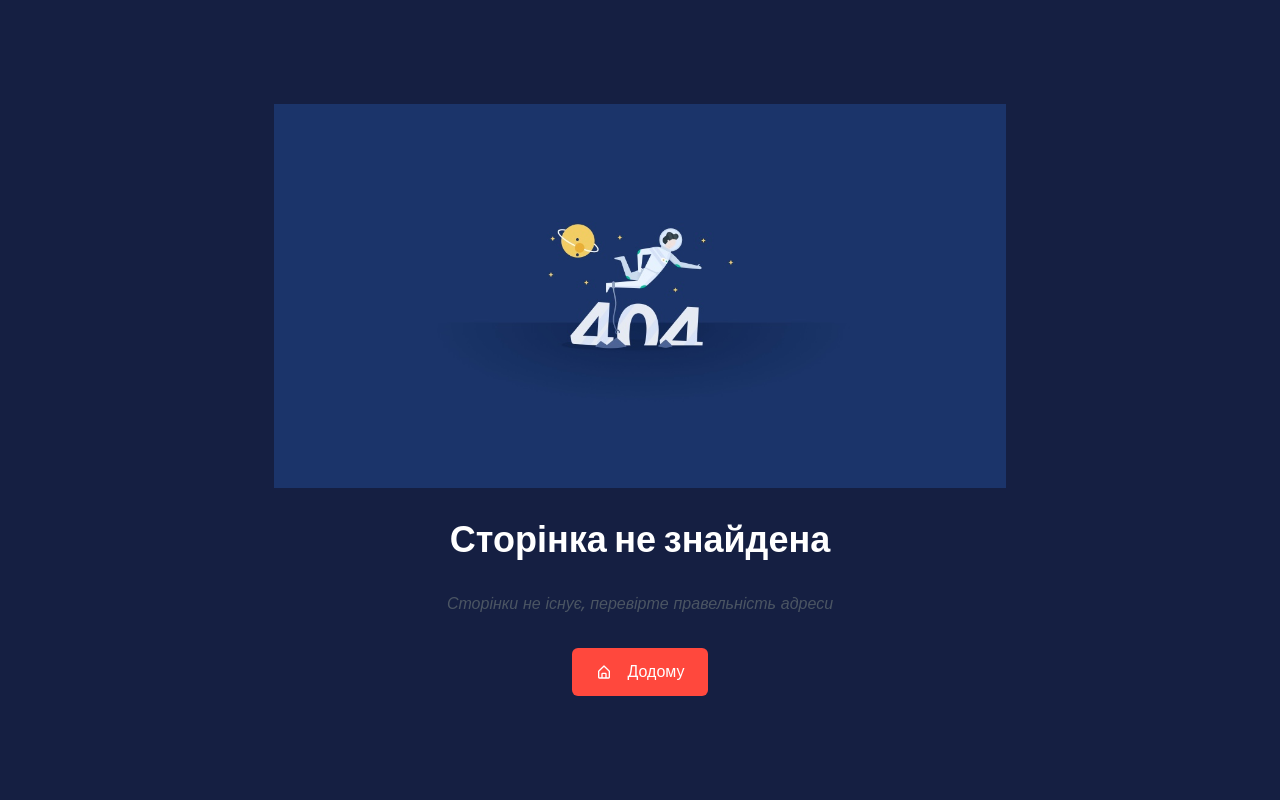
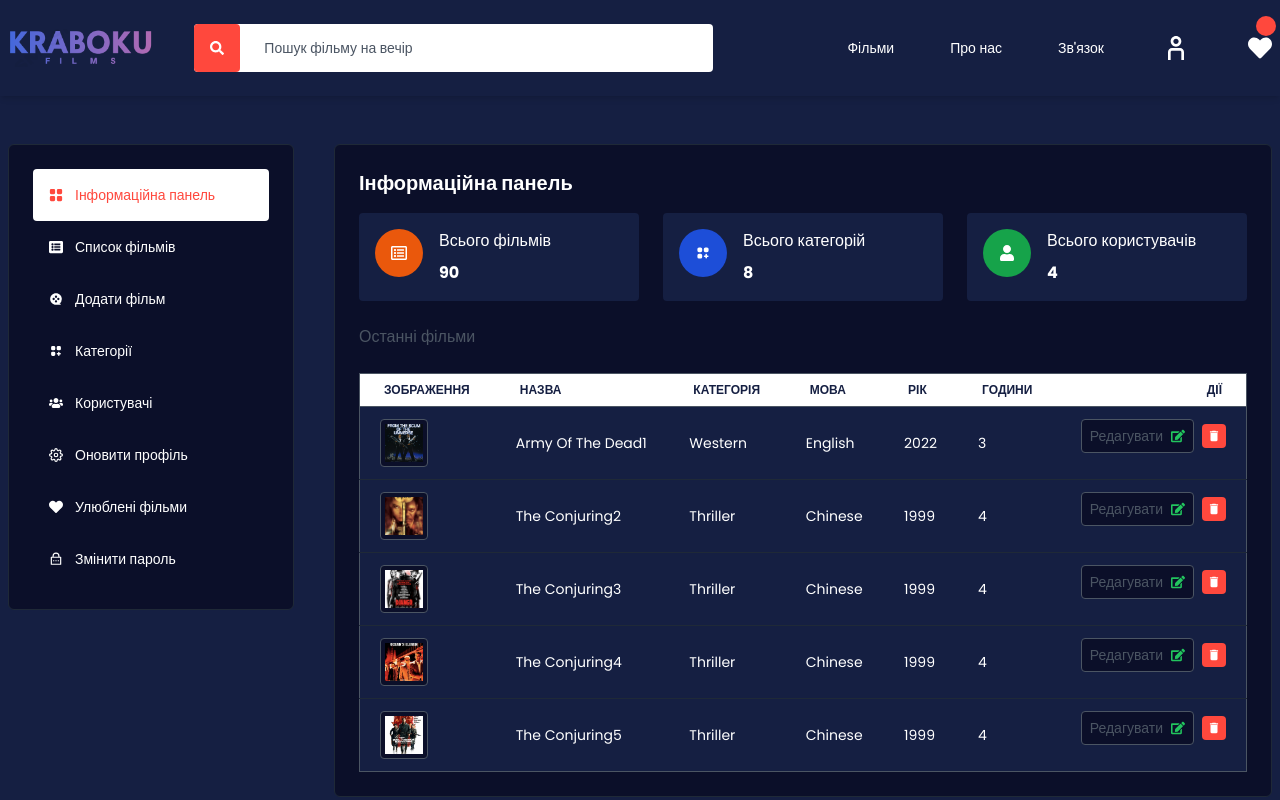
Before and after one commit to xolarkodak/KRABOKU, a React (Create React App) app in the folder client/: page /dashboard in a window 1280 px wide. Shown: the top 800 px of the page. Built offline with nearby package versions, Linux system fonts and the light colour scheme.

Commit message:
Category_table2_dashboard_MovieList

```diff
--- a/client/src/App.js
+++ b/client/src/App.js
@@ -14,6 +14,9 @@ import Register from './Screens/Register';
 import Profile from './Screens/Dashboard/Profile';
 import Password from './Screens/Dashboard/Password';
 import FavoritesMovies from './Screens/Dashboard/FavoritesMovies';
+import MoviesList from './Screens/Dashboard/Admin/MovieList';
+import Dashboard from './Screens/Dashboard/Admin/Dashboard';
+import Categories from './Screens/Dashboard/Admin/Categories';
 
 function App() {
   Aos.init();
@@ -31,6 +34,9 @@ function App() {
         <Route path="/profile" element={<Profile />} />
         <Route path="/password" element={<Password />} />
         <Route path="/favorites" element={<FavoritesMovies />} />
+        <Route path="/movieslist" element={<MoviesList />} />
+        <Route path="/dashboard" element={<Dashboard />} />
+        <Route path="/categories" element={<Categories />} />
         <Route path="*" element={<NotFound />} />
       </Routes>
     </>
--- a/client/src/Components/Modals/CategoryModal.js
+++ b/client/src/Components/Modals/CategoryModal.js
@@ -0,0 +1,28 @@
+import React from 'react';
+import MainModal from './MainModal';
+import { Input } from '../UsedInputs';
+
+function CategoryModal({ modalOpen, setModalOpen, category }) {
+  return (
+    <MainModal modalOpen={modalOpen} setModalOpen={setModalOpen}>
+      <div className="inline-block sm:w-4/5 border border-border md:w-3/5 lg:w-2/5 w-full align-middle p-10 overflow-y-auto h-full bg-main text-white rounded-2xl">
+        <h2 className="text-3xl font-bold">{category ? 'Update' : 'Create'}</h2>
+        <form className="flex flex-col gap-6 text-left mt-6">
+          <Input
+            label="Category Name"
+            placeholder={category ? category.title : 'Actions'}
+            type="text"
+            bg={false}
+          />
+          <button
+            onClick={() => setModalOpen(false)}
+            className="w-full flex-rows gap-4 py-3 text-lg transitions hover:bg-dry border-2 border-subMain rounded bg-subMain text-white">
+            {category ? 'Update' : 'Add'}
+          </button>
+        </form>
+      </div>
+    </MainModal>
+  );
+}
+
+export default CategoryModal;
--- a/client/src/Components/Table2.js
+++ b/client/src/Components/Table2.js
@@ -0,0 +1,108 @@
+import React from 'react';
+import { FaEdit } from 'react-icons/fa';
+import { MdDelete } from 'react-icons/md';
+
+const Head = 'text-xs text-left text-main font-semibold px-6 py-2 uppercase';
+const Text = 'text-sm text-left leading-6 whitespace-nowrap px-5 py-3';
+
+// rows
+const Rows = (data, i, users, OnEditFunction) => {
+  return (
+    <tr key={i}>
+      {/* users */}
+      {users ? (
+        <>
+          <td className={`${Text}`}>
+            <div className="w-12 p-1 bg-dry border border-border h-12 rounded overflow-hidden">
+              <img
+                className="h-full w-full object-cover"
+                src={`/images/${data.image ? data.image : 'user.png'}`}
+                alt={data?.fullName}
+              />
+            </div>
+          </td>
+          <td className={`${Text}`}>{data._id ? data._id : '2R75T8'}</td>
+          <td className={`${Text}`}>{data.createAt ? data.createAt : '12, Jan 2023'}</td>
+          <td className={`${Text}`}>{data.fullName}</td>
+          <td className={`${Text}`}>{data.email}</td>
+          <td className={`${Text} float-right flex-rows gap-2`}>
+            <button className="bg-subMain text-white rounded flex-colo w-6 h-6">
+              <MdDelete />
+            </button>
+          </td>
+        </>
+      ) : (
+        // Categories
+        <>
+          <td className={`${Text} font-bold`}>2R75T8</td>
+          <td className={`${Text}`}>{data.createAt ? data.createAt : '12, Jan 2023'}</td>
+          <td className={`${Text}`}>{data.title}</td>
+          <td className={`${Text} float-right flex-rows gap-2`}>
+            <button
+              onClick={() => OnEditFunction(data)}
+              className="border border-border bg-dry flex-rows gap-2 text-border rounded py-1 px-2">
+              Редагувати <FaEdit className="text-green-500" />
+            </button>
+            <button className="bg-subMain text-white rounded flex-colo w-6 h-6">
+              <MdDelete />
+            </button>
+          </td>
+        </>
+      )}
+    </tr>
+  );
+};
+
+// table
+function Table2({ data, users, OnEditFunction }) {
+  return (
+    <div className="overflow-x-scroll overflow-hidden relative w-full">
+      <table className="w-full table-auto border border-border divide-y divide-border">
+        <thead>
+          <tr className="bg-dryGray">
+            {users ? (
+              <>
+                <th scope="col" className={`${Head}`}>
+                  Зображення
+                </th>
+                <th scope="col" className={`${Head}`}>
+                  Id
+                </th>
+                <th scope="col" className={`${Head}`}>
+                  Дата
+                </th>
+                <th scope="col" className={`${Head}`}>
+                  Повне ім'я
+                </th>
+                <th scope="col" className={`${Head}`}>
+                  Email
+                </th>
+              </>
+            ) : (
+              <>
+                <th scope="col" className={`${Head}`}>
+                  Id
+                </th>
+                <th scope="col" className={`${Head}`}>
+                  Дата
+                </th>
+                <th scope="col" className={`${Head}`}>
+                  Назва
+                </th>
+              </>
+            )}
+
+            <th scope="col" className={`${Head} text-end`}>
+              Дії
+            </th>
+          </tr>
+        </thead>
+        <tbody className="bg-main divide-y divide-gray-800">
+          {data.map((data, i) => Rows(data, i, users, OnEditFunction))}
+        </tbody>
+      </table>
+    </div>
+  );
+}
+
+export default Table2;
--- a/client/src/Components/Uploder.js
+++ b/client/src/Components/Uploder.js
@@ -1,6 +1,6 @@
-import React from "react";
-import { useDropzone } from "react-dropzone";
-import { FiUploadCloud } from "react-icons/fi";
+import React from 'react';
+import { useDropzone } from 'react-dropzone';
+import { FiUploadCloud } from 'react-icons/fi';
 
 function Uploder() {
   const { getRootProps, getInputProps } = useDropzone({
@@ -14,16 +14,13 @@ function Uploder() {
     <div className="w-full text-center">
       <div
         {...getRootProps()}
-        className="px-6 py-8 border-2 border-border border-dashed bg-main rounded-md cursor-pointer"
-      >
+        className="px-6 py-8 border-2 border-border border-dashed bg-main rounded-md cursor-pointer">
         <input {...getInputProps()} />
         <span className="mx-auto flex-colo text-subMain text-3xl">
           <FiUploadCloud />
         </span>
-        <p className="text-sm mt-2">Drag your image here</p>
-        <em className="text-xs text-border">
-          (only .jpg and .png files will be accepted)
-        </em>
+        <p className="text-sm mt-2">Перетягніть зображення сюди</p>
+        <em className="text-xs text-border">(приймаються лише файли у форматі .jpg та .png)</em>
       </div>
     </div>
   );
--- a/client/src/Screens/Dashboard/Admin/Categories.js
+++ b/client/src/Screens/Dashboard/Admin/Categories.js
@@ -0,0 +1,42 @@
+import React, { useEffect, useState } from 'react';
+import { HiPlusCircle } from 'react-icons/hi';
+import Table2 from '../../../Components/Table2';
+import SideBar from '../SideBar';
+import { CategoriesData } from '../../../Data/CategoriesData';
+import CategoryModal from '../../../Components/Modals/CategoryModal';
+
+function Categories() {
+  const [modalOpen, setModalOpen] = useState(false);
+  const [category, setCategory] = useState();
+
+  const OnEditFunction = (id) => {
+    setCategory(id);
+    setModalOpen(!modalOpen);
+  };
+
+  useEffect(() => {
+    if (modalOpen === false) {
+      setCategory();
+    }
+  }, [modalOpen]);
+
+  return (
+    <SideBar>
+      <CategoryModal modalOpen={modalOpen} setModalOpen={setModalOpen} category={category} />
+      <div className="flex flex-col gap-6">
+        <div className="flex-btn gap-2">
+          <h2 className="text-xl font-bold">Категорії</h2>
+          <button
+            onClick={() => setModalOpen(true)}
+            className="bg-subMain flex-rows gap-4 font-medium transitions hover:bg-main border border-subMain text-white py-2 px-4 rounded">
+            <HiPlusCircle /> Створити
+          </button>
+        </div>
+
+        <Table2 data={CategoriesData} users={false} OnEditFunction={OnEditFunction} />
+      </div>
+    </SideBar>
+  );
+}
+
+export default Categories;
--- a/client/src/Screens/Dashboard/Admin/Dashboard.js
+++ b/client/src/Screens/Dashboard/Admin/Dashboard.js
@@ -0,0 +1,51 @@
+import React from 'react';
+import { FaRegListAlt, FaUser } from 'react-icons/fa';
+import SideBar from '../SideBar';
+import { HiViewGridAdd } from 'react-icons/hi';
+import Table from '../../../Components/Table';
+import { Movies } from '../../../Data/MovieData';
+
+function Dashboard() {
+  const DashboardData = [
+    {
+      bg: 'bg-orange-600',
+      icon: FaRegListAlt,
+      title: 'Всього фільмів',
+      total: 90,
+    },
+    {
+      bg: 'bg-blue-700',
+      icon: HiViewGridAdd,
+      title: 'Всього категорій',
+      total: 8,
+    },
+    {
+      bg: 'bg-green-600',
+      icon: FaUser,
+      title: 'Всього користувачів',
+      total: 4,
+    },
+  ];
+  return (
+    <SideBar>
+      <h2 className="text-xl font-bold">Інформаційна панель</h2>
+      <div className="grid sm:grid-cols-2 lg:grid-cols-3 gap-6 mt-4">
+        {DashboardData.map((data, index) => (
+          <div key={index} className="p-4 rounded bg-main border-border grid grid-cols-4 gap-2">
+            <div className={`col-span-1 rounded-full h-12 w-12 flex-colo ${data.bg}`}>
+              <data.icon />
+            </div>
+            <div className="col-span-3">
+              <h2>{data.title}</h2>
+              <p className=" mt-2 font-bold">{data.total}</p>
+            </div>
+          </div>
+        ))}
+      </div>
+      <h3 className="text-md font-medium my-6 text-border">Останні фільми</h3>
+      <Table data={Movies.slice(0, 5)} admin={true} />
+    </SideBar>
+  );
+}
+
+export default Dashboard;
--- a/client/src/Screens/Dashboard/Admin/MovieList.js
+++ b/client/src/Screens/Dashboard/Admin/MovieList.js
@@ -0,0 +1,23 @@
+import React from 'react';
+import Table from '../../../Components/Table';
+import { Movies } from '../../../Data/MovieData';
+import SideBar from '../SideBar';
+
+function MoviesList() {
+  return (
+    <SideBar>
+      <div className="flex flex-col gap-6">
+        <div className="flex-btn gap-2">
+          <h2 className="text-xl font-bold">Список фільмів</h2>
+          <button className="bg-main font-medium transitions hover:bg-subMain border border-subMain text-white py-3 px-6 rounded">
+            Видалити все
+          </button>
+        </div>
+
+        <Table data={Movies} admin={true} />
+      </div>
+    </SideBar>
+  );
+}
+
+export default MoviesList;
```
